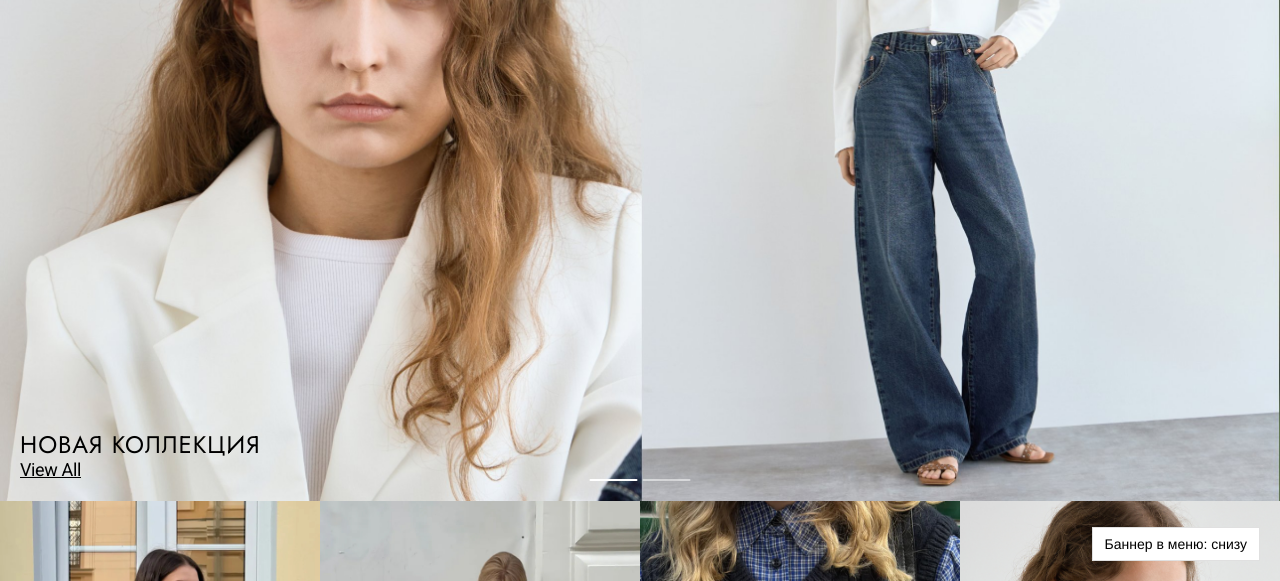
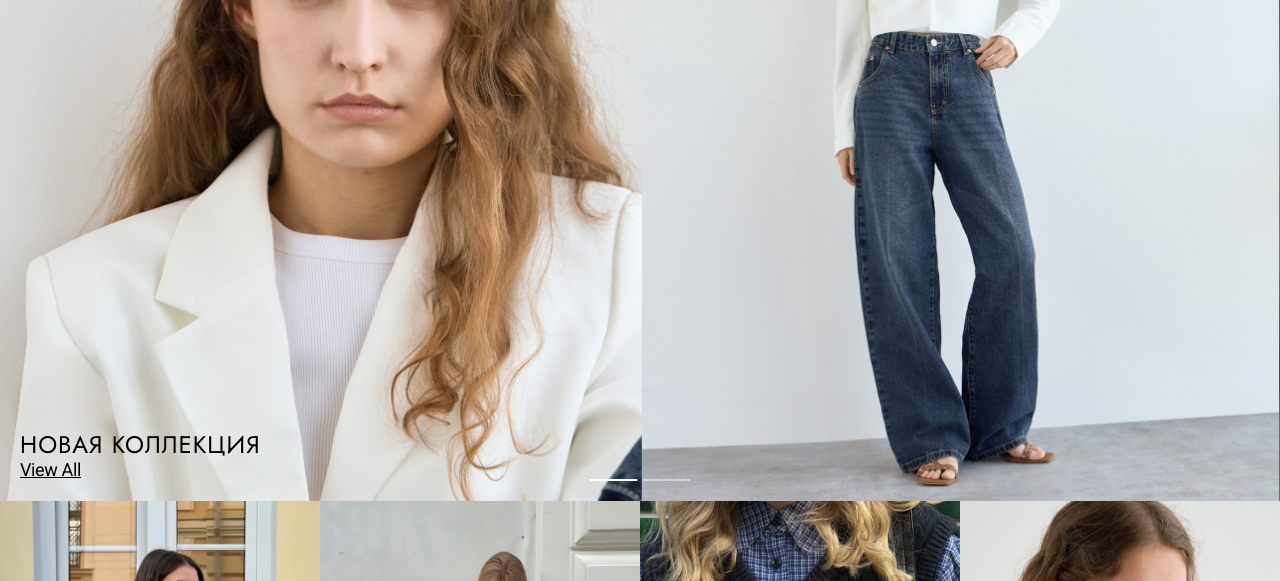
Before and after one commit to demi4ev/maag-design, a plain HTML site: page vilet-132/index.html in a window 1280 px wide. Shown: the part 219-800 px from the top of the page. Drawn offline with Linux system fonts and the light colour scheme.

Commit message:
VILET-132: добавить пункт «Клубная карта VILET» в меню, убрать переключатель баннера
Co-Authored-By: Claude Sonnet 5.5 <noreply@anthropic.com>
Claude-Session: https://claude.ai/code/session_01LNnUNnNUcwHV1kE1Y4gxVy

```diff
--- a/vilet-132/index.html
+++ b/vilet-132/index.html
@@ -218,13 +218,6 @@ body.menu-open .menu{transform:none;visibility:visible;transition:transform .35s
 }
 
 
-/* ---------- вариант меню: баннер сверху / снизу ---------- */
-.menu[data-banner="top"] .m-story{order:-1}
-
-/* ---------- системная кнопка прототипа ---------- */
-.sys-btn{position:fixed;right:20px;bottom:20px;z-index:300;padding:6px 12px;background:var(--white);color:var(--black);border:1px solid var(--line);font-family:"Helvetica Neue",Helvetica,Arial,sans-serif;font-size:14px;line-height:20px;font-weight:400;letter-spacing:0;text-transform:none;font-variation-settings:normal}
-.sys-btn:hover{border-color:var(--black)}
-@media (max-width:700px){.sys-btn{right:16px;bottom:16px}}
 
 @media (prefers-reduced-motion:reduce){
   .scrim,.menu,.m-right,.m-sublist a,.m-item .c{transition:none!important}
@@ -313,7 +306,6 @@ body.menu-open .menu{transform:none;visibility:visible;transition:transform .35s
   </div>
 </footer>
 
-<button class="sys-btn" id="bannerToggle" type="button" aria-live="polite">Баннер в меню: снизу</button>
 
 <div class="scrim" id="scrim"></div>
 
@@ -350,6 +342,7 @@ body.menu-open .menu{transform:none;visibility:visible;transition:transform .35s
       <div class="m-looks">
         <span class="h5 up">#VILETLOOKS</span>
         <div class="soon-t"><span class="h5">Шоппинг со стилистом</span><span class="soon h5">coming soon</span></div>
+        <a class="m-link h5" href="#"><span>Клубная карта VILET</span></a>
         <a class="m-link h5" href="#"><span>Магазины</span><img src="assets/stores.svg" width="14" height="14" alt=""></a>
         <a class="m-link h5" href="#"><span>Подписка</span><img src="assets/subscribe.svg" width="14" height="14" alt=""></a>
       </div>
@@ -439,17 +432,6 @@ body.menu-open .menu{transform:none;visibility:visible;transition:transform .35s
   });
 
 
-  // системная кнопка: баннер в меню сверху / снизу (два варианта из макета)
-  var tgl=document.getElementById('bannerToggle');
-  function setBanner(pos){
-    menu.dataset.banner=pos;
-    tgl.textContent='Баннер в меню: '+(pos==='bottom'?'снизу':'сверху');
-    try{localStorage.setItem('vilet-banner',pos)}catch(e){}
-  }
-  var saved=null;try{saved=localStorage.getItem('vilet-banner')}catch(e){}
-  setBanner(saved==='top'?'top':'bottom');
-  tgl.addEventListener('click',function(){setBanner(menu.dataset.banner==='bottom'?'top':'bottom')});
-
   // при смене ширины сбрасываем состояние подменю
   matchMedia('(max-width:700px)').addEventListener('change',function(){setView('main');clearActive()});
 })();
```
